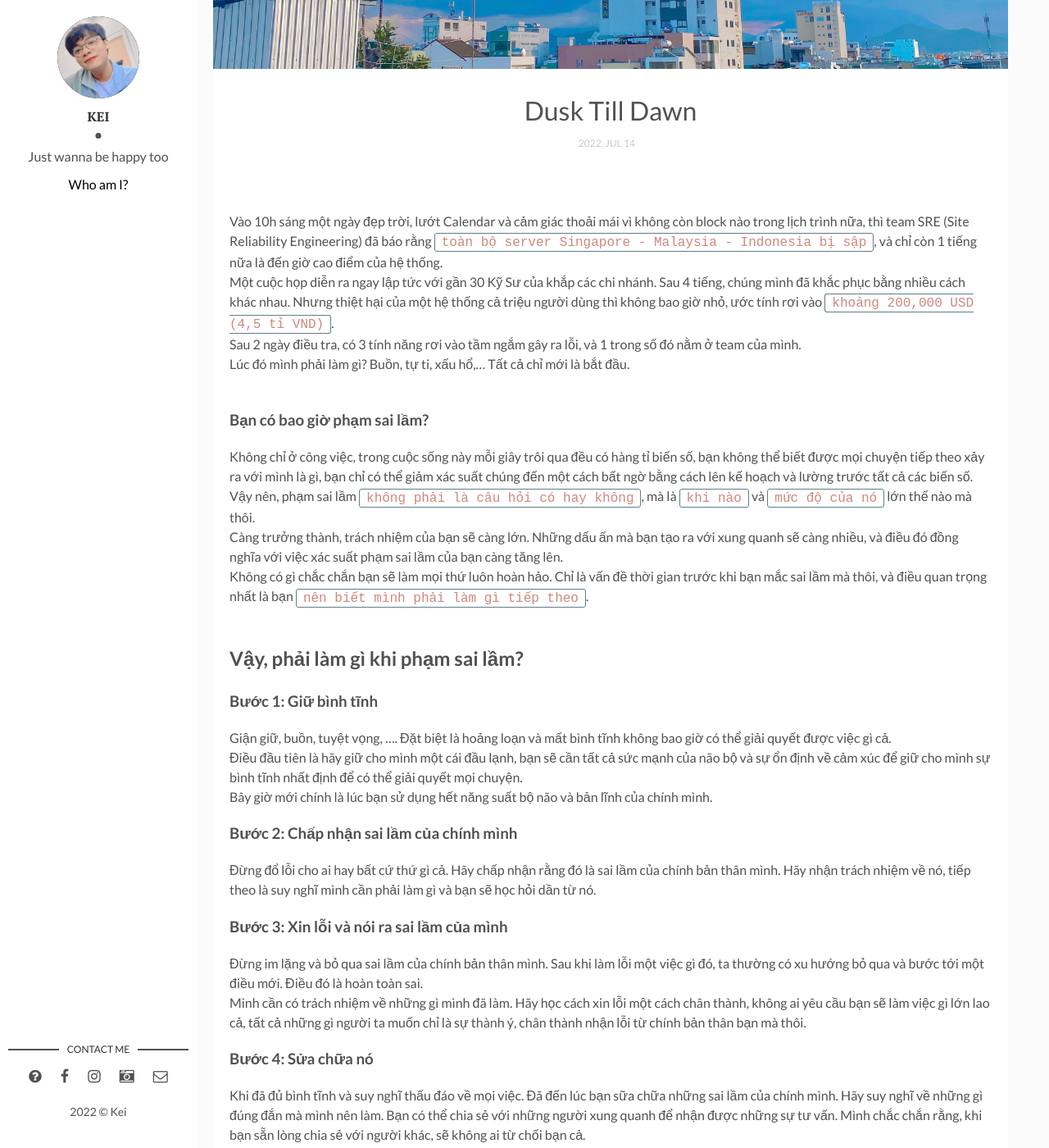
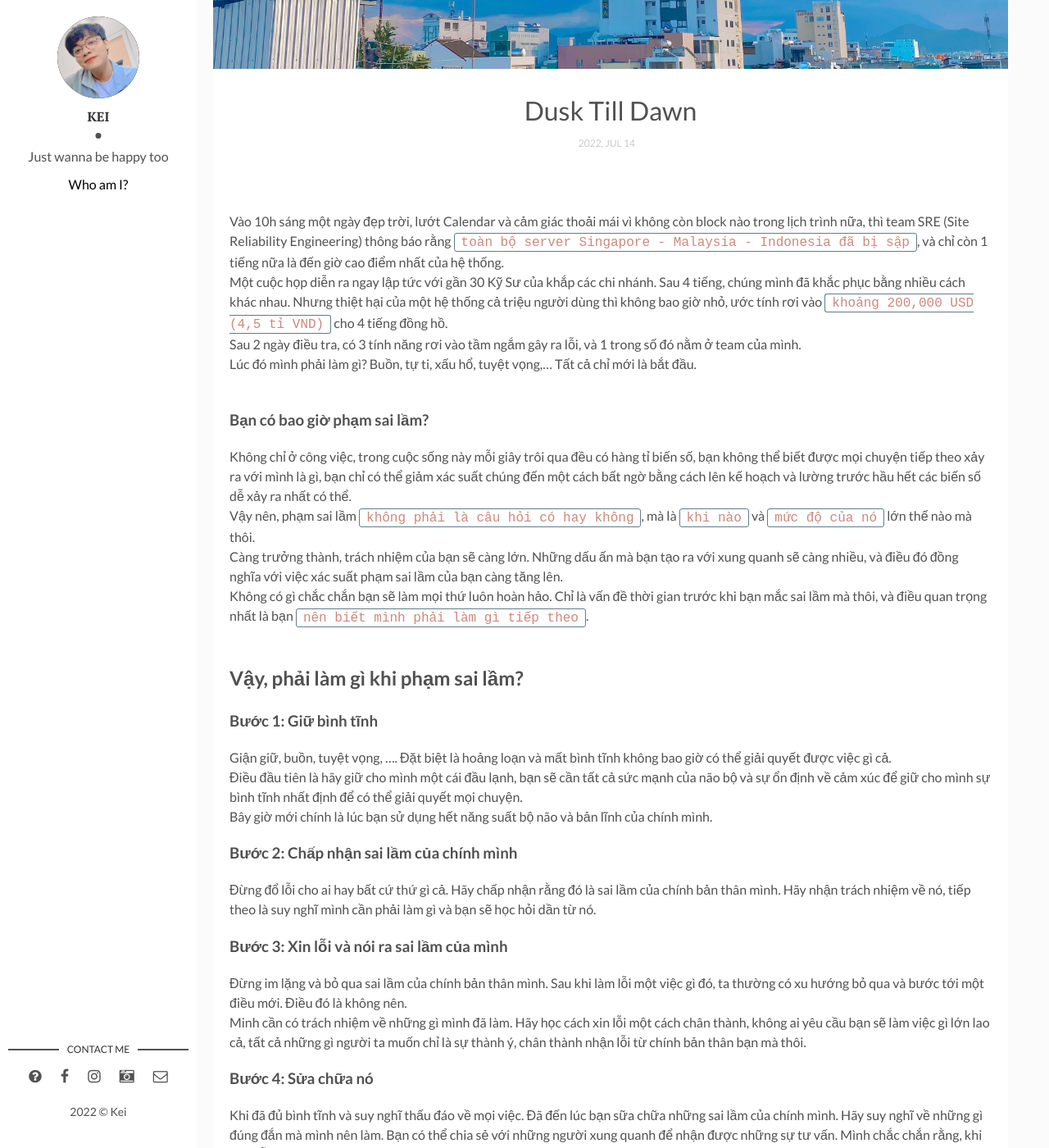
Before and after one commit to keiblog/keiblog, a Jekyll site: the page built from _posts/2022-07-02-dusk-till-dawn.markdown, in a window 1280 px wide and 1400 px high, scrolled down 436 px. Shown: the whole window at 82% size. Built offline with Jekyll 4.4.1, drawn with Linux system fonts in a browser that asks for light colours; some of the changed text lies outside the part shown.

Commit message:
Fix Dusk till Dawn

```diff
--- a/_posts/2022-07-02-dusk-till-dawn.markdown
+++ b/_posts/2022-07-02-dusk-till-dawn.markdown
@@ -7,18 +7,18 @@ img: dusk_till_dawn.jpeg # Add image post (optional)
 tags: [Da nang, myself, mistake] # add tag
 ---
 
-Vào 10h sáng một ngày đẹp trời, lướt Calendar và cảm giác thoải mái vì không còn block nào trong lịch trình nữa, thì team SRE (Site Reliability Engineering) đã báo rằng `toàn bộ server Singapore - Malaysia - Indonesia bị sập`, và chỉ còn 1 tiếng nữa là đến giờ cao điểm của hệ thống.
+Vào 10h sáng một ngày đẹp trời, lướt Calendar và cảm giác thoải mái vì không còn block nào trong lịch trình nữa, thì team SRE (Site Reliability Engineering) thông báo rằng `toàn bộ server Singapore - Malaysia - Indonesia đã bị sập`, và chỉ còn 1 tiếng nữa là đến giờ cao điểm nhất của hệ thống.
 <br>
-Một cuộc họp diễn ra ngay lập tức với gần 30 Kỹ Sư của khắp các chi nhánh. Sau 4 tiếng, chúng mình đã khắc phục bằng nhiều cách khác nhau. Nhưng thiệt hại của một hệ thống cả triệu người dùng thì không bao giờ nhỏ, ước tính rơi vào `khoảng 200,000 USD (4,5 tỉ VND)`.
+Một cuộc họp diễn ra ngay lập tức với gần 30 Kỹ Sư của khắp các chi nhánh. Sau 4 tiếng, chúng mình đã khắc phục bằng nhiều cách khác nhau. Nhưng thiệt hại của một hệ thống cả triệu người dùng thì không bao giờ nhỏ, ước tính rơi vào `khoảng 200,000 USD (4,5 tỉ VND)` cho 4 tiếng đồng hồ.
 <br>
 Sau 2 ngày điều tra, có 3 tính năng rơi vào tầm ngắm gây ra lỗi, và 1 trong số đó nằm ở team của mình.
 <br>
-Lúc đó mình phải làm gì? Buồn, tự ti, xấu hổ,… Tất cả chỉ mới là bắt đầu.
+Lúc đó mình phải làm gì? Buồn, tự ti, xấu hổ, tuyệt vọng,… Tất cả chỉ mới là bắt đầu.
 <br>
 <br>
 
 <h3>Bạn có bao giờ phạm sai lầm?</h3>
-Không chỉ ở công việc, trong cuộc sống này mỗi giây trôi qua đều có hàng tỉ biến số, bạn không thể biết được mọi chuyện tiếp theo xảy ra với mình là gì, bạn chỉ có thể giảm xác suất chúng đến một cách bất ngờ bằng cách lên kế hoạch và lường trước tất cả các biến số.
+Không chỉ ở công việc, trong cuộc sống này mỗi giây trôi qua đều có hàng tỉ biến số, bạn không thể biết được mọi chuyện tiếp theo xảy ra với mình là gì, bạn chỉ có thể giảm xác suất chúng đến một cách bất ngờ bằng cách lên kế hoạch và lường trước hầu hết các biến số dễ xảy ra nhất có thể.
 <br>
 Vậy nên, phạm sai lầm `không phải là câu hỏi có hay không`, mà là `khi nào` và `mức độ của nó` lớn thế nào mà thôi.
 <br>
@@ -41,7 +41,7 @@ Bây giờ mới chính là lúc bạn sử dụng hết năng suất bộ não
 Đừng đổ lỗi cho ai hay bất cứ thứ gì cả. Hãy chấp nhận rằng đó là sai lầm của chính bản thân mình. Hãy nhận trách nhiệm về nó, tiếp theo là suy nghĩ mình cần phải làm gì và bạn sẽ học hỏi dần từ nó.
 
 <h3>Bước 3: Xin lỗi và nói ra sai lầm của mình</h3>
-Đừng im lặng và bỏ qua sai lầm của chính bản thân mình. Sau khi làm lỗi một việc gì đó, ta thường có xu hướng bỏ qua và bước tới một điều mới. Điều đó là hoàn toàn sai.
+Đừng im lặng và bỏ qua sai lầm của chính bản thân mình. Sau khi làm lỗi một việc gì đó, ta thường có xu hướng bỏ qua và bước tới một điều mới. Điều đó là không nên.
 <br>
 Minh cần có trách nhiệm về những gì mình đã làm. Hãy học cách xin lỗi một cách chân thành, không ai yêu cầu bạn sẽ làm việc gì lớn lao cả, tất cả những gì người ta muốn chỉ là sự thành ý, chân thành nhận lỗi từ chính bản thân bạn mà thôi.
 
```
Also changed, not shown: other parts of _posts/2022-07-02-dusk-till-dawn.markdown (+2 -2 lines).
